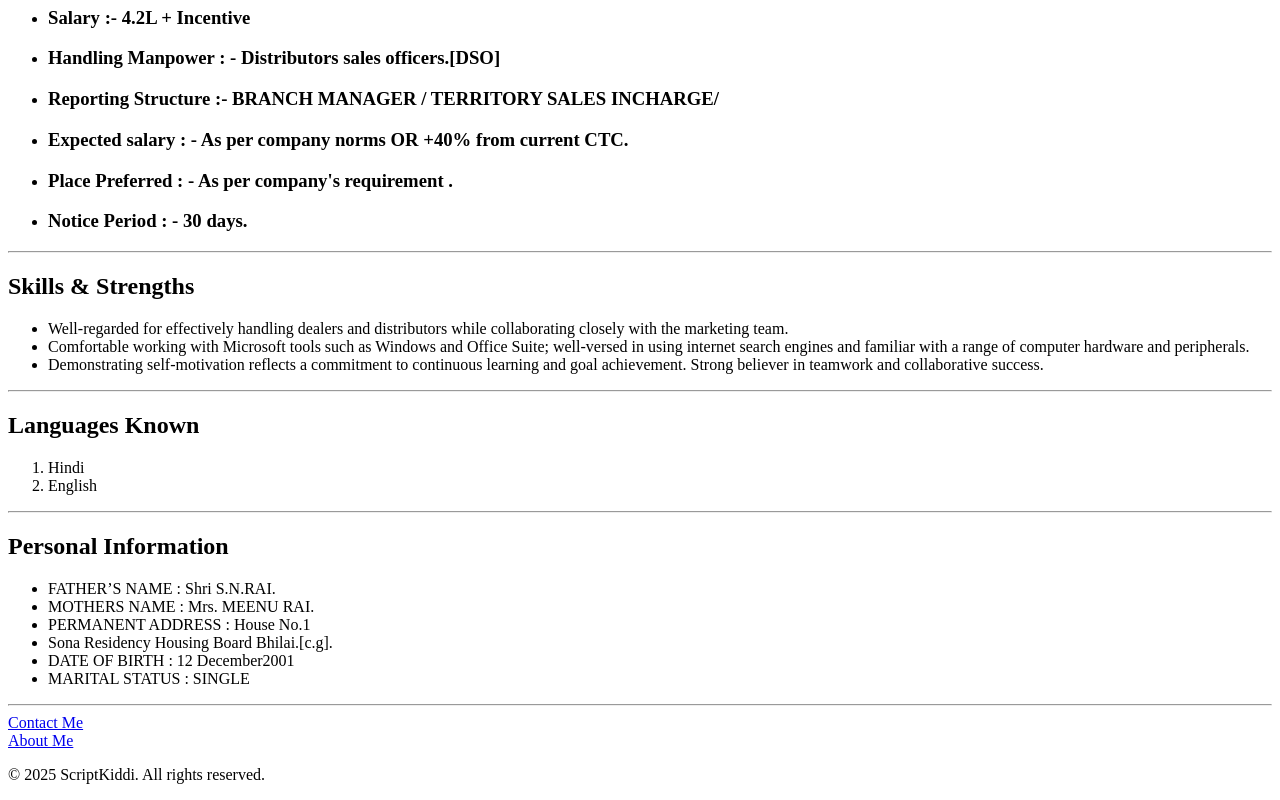
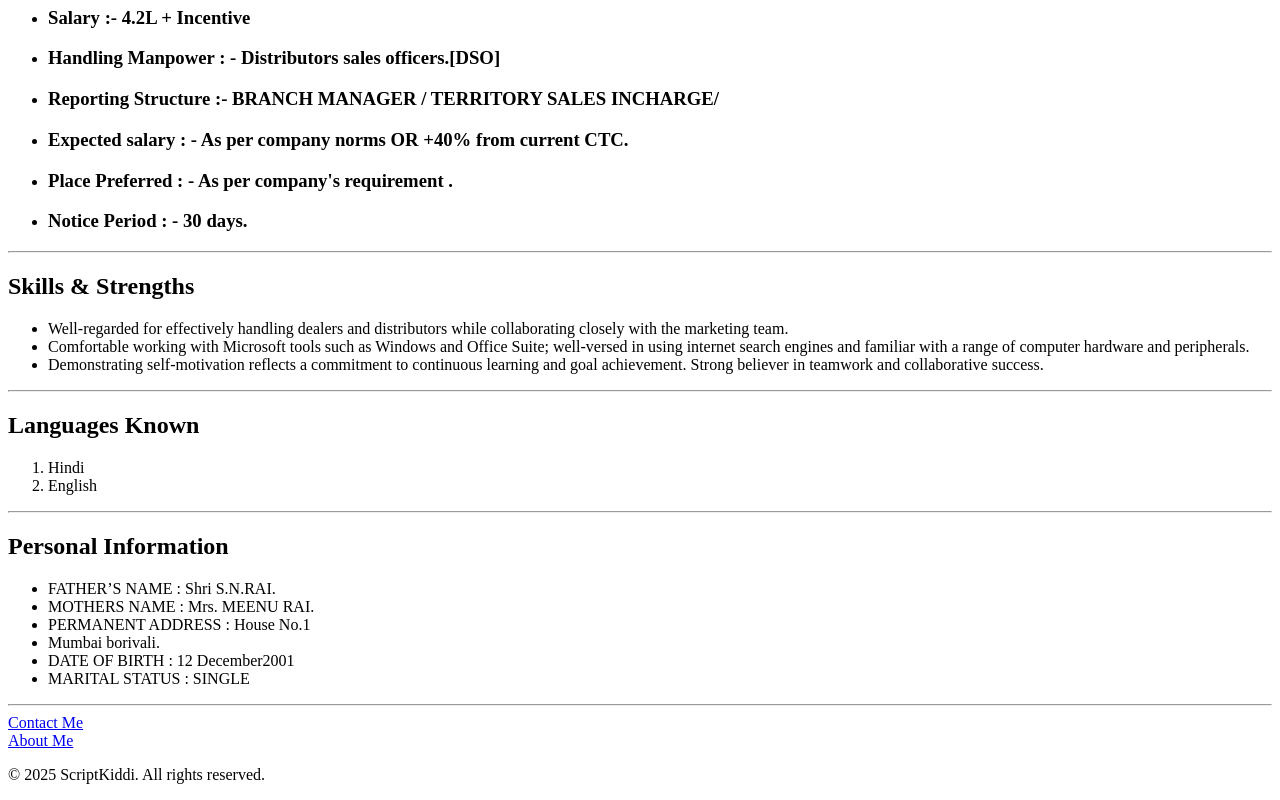
Before and after one commit to scriPT-creatER/HTML-Portfolio, a plain HTML site: page index.html in a window 1280 px wide. Shown: the part 1113-1913 px from the top of the page. Drawn offline with Linux system fonts and the light colour scheme.

Commit message:
Update index.html

```diff
--- a/index.html
+++ b/index.html
@@ -66,7 +66,7 @@
     <li>FATHER’S NAME  :	Shri S.N.RAI.</li>
     <li>MOTHERS NAME :         Mrs. MEENU RAI.</li>
     <li>PERMANENT ADDRESS	 : House No.1</li>
-    <li>Sona Residency Housing Board Bhilai.[c.g].</li>
+    <li>Mumbai borivali.</li>
     <li>DATE OF BIRTH	:	12 December2001</li>
     <li>MARITAL STATUS :	SINGLE</li>
 </ul>
```
